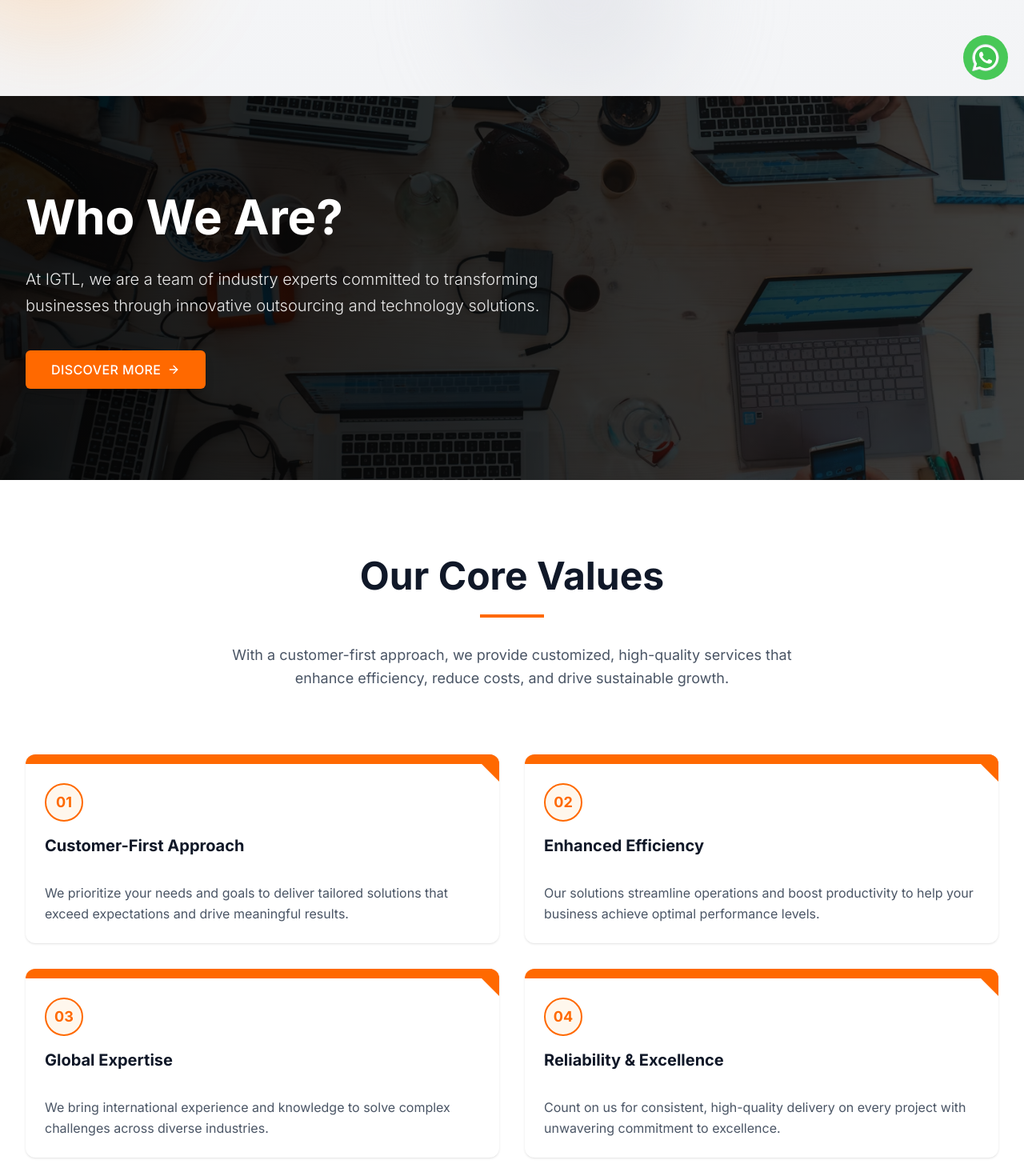
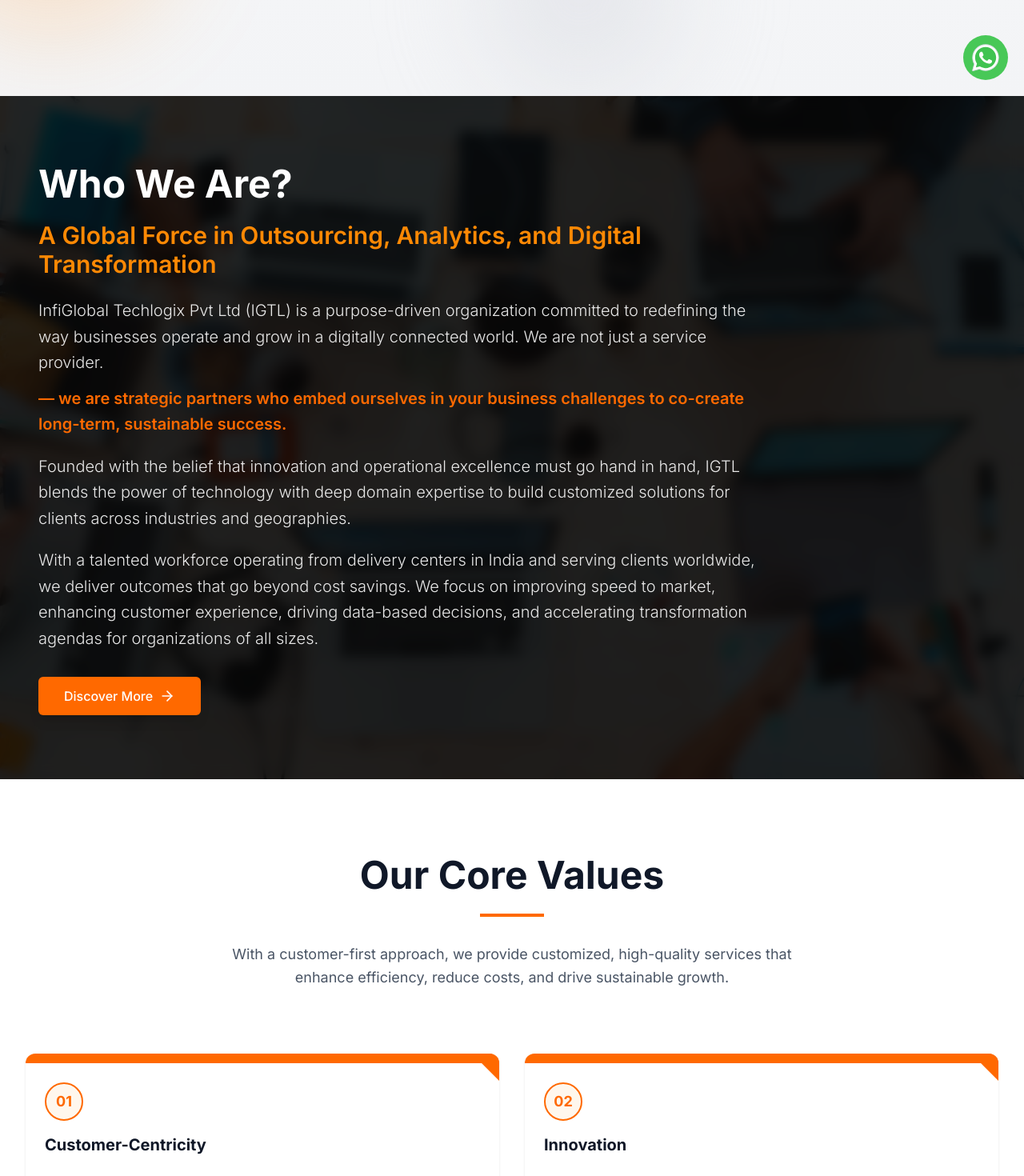
Before and after one commit to Ruhul-Mirza/igtl_main, a Next.js app: page / in a window 1280 px wide. Shown: the part 680-2150 px from the top of the page at 80% size. Built offline with nearby package versions, Linux system fonts and the light colour scheme.

Commit message:
content updated

```diff
--- a/src/components/AboutHero.tsx
+++ b/src/components/AboutHero.tsx
@@ -17,8 +17,8 @@
           <h1 className="text-5xl md:text-6xl font-bold tracking-tight text-gray-900 leading-tight">
             About <span className="text-orange-500">IGTL</span>
           </h1>
-          <p className="mt-6 text-xl md:text-2xl text-gray-600 max-w-2xl">
-            Empowering businesses through innovation and excellence
+          <p className="mt-6 text-xl md:text-2xl text-gray-600 max-w-3xl">
+            Empowering Enterprises to Operate Smarter and Scale Faster
           </p>
         </div>
       </div>
--- a/src/components/AboutSection.tsx
+++ b/src/components/AboutSection.tsx
@@ -1,4 +1,5 @@
 import { Award, BarChart, Target } from "lucide-react";
+
 export default function AboutSection() {
   return (
     <section className="max-w-7xl mx-auto px-4 sm:px-6 lg:px-8 -mt-16 relative z-10">
@@ -8,18 +9,30 @@
             <div className="h-1 w-12 bg-orange-500 mr-4"></div>
             <h2 className="text-3xl font-bold text-gray-900">About Us</h2>
           </div>
-          <p className="text-lg text-gray-700 leading-relaxed mb-12 max-w-4xl">
-            At IGTL, we are dedicated to providing seamless, end-to-end
-            outsourcing and technology services that empower businesses. With
-            years of experience and a deep understanding of industry dynamics,
-            we offer tailored solutions that optimize processes, maximize
-            efficiency, and deliver superior business outcomes. Our mission is
-            to enable organizations to stay ahead in an ever-evolving digital
-            landscape through strategic innovation and exceptional service.
+          <p className="text-lg text-gray-700 leading-relaxed mb-6 max-w-4xl">
+            At IGTL, we specialize in delivering end-to-end Business Process Outsourcing (BPO), Knowledge Process Outsourcing (KPO), and next-generation Technology Services that help organizations future-proof their operations.
+          </p>
+          <p className="text-lg text-gray-700 leading-relaxed mb-6 max-w-4xl">
+            Our success is rooted in:
+          </p>
+          <ul className="space-y-3 mb-6 max-w-4xl">
+            {[
+              "A consultative approach that prioritizes understanding your unique business landscape.",
+              "A solution-first mindset focused on driving measurable performance.",
+              "A partnership philosophy that emphasizes transparency, trust, and shared growth.",
+            ].map((item, index) => (
+              <li key={index} className="relative pl-6 text-orange-600 text-base md:text-lg font-medium leading-relaxed">
+                <span className="absolute left-0 top-2 w-2.5 h-2.5 bg-orange-500 rounded-full"></span>
+                {item}
+              </li>
+            ))}
+          </ul>
+          <p className="text-lg text-gray-700 leading-relaxed max-w-4xl">
+            With years of cross-industry experience, we support a wide range of business functions—from customer service and back-office management to analytics, AI automation, software development, and digital infrastructure management. Our mission is to be the go-to partner for organizations seeking transformation that’s not only digital—but also human, agile, and impactful.
           </p>
 
           <div className="grid grid-cols-1 sm:grid-cols-2 lg:grid-cols-3 gap-6 md:gap-8 mt-12 md:mt-16">
-            <div className="group bg-white p-6 md:p-8 rounded-xl border border-orange-100 shadow-sm hover:shadow-md transition-all duration-300 hover:-translate-y-1" data-aos="fade-up" >
+            <div className="group bg-white p-6 md:p-8 rounded-xl border border-orange-100 shadow-sm hover:shadow-md transition-all duration-300 hover:-translate-y-1" data-aos="fade-up">
               <div className="w-14 h-14 md:w-16 md:h-16 bg-gradient-to-br from-orange-500 to-orange-600 rounded-2xl flex items-center justify-center mb-5 md:mb-6 transform group-hover:rotate-3 transition-transform duration-300">
                 <Target className="text-white h-7 w-7 md:h-8 md:w-8" />
               </div>
@@ -27,12 +40,11 @@
                 Expertise
               </h3>
               <p className="text-sm md:text-base text-gray-600">
-                Years of industry experience delivering tailored solutions
-                across sectors
+                Years of industry experience delivering tailored solutions across sectors
               </p>
             </div>
 
-            <div className="group bg-white p-6 md:p-8 rounded-xl border border-orange-100 shadow-sm hover:shadow-md transition-all duration-300 hover:-translate-y-1" data-aos="fade-up" >
+            <div className="group bg-white p-6 md:p-8 rounded-xl border border-orange-100 shadow-sm hover:shadow-md transition-all duration-300 hover:-translate-y-1" data-aos="fade-up">
               <div className="w-14 h-14 md:w-16 md:h-16 bg-gradient-to-br from-orange-500 to-orange-600 rounded-2xl flex items-center justify-center mb-5 md:mb-6 transform group-hover:rotate-3 transition-transform duration-300">
                 <BarChart className="text-white h-7 w-7 md:h-8 md:w-8" />
               </div>
@@ -40,12 +52,11 @@
                 Innovation
               </h3>
               <p className="text-sm md:text-base text-gray-600">
-                Cutting-edge technology solutions that drive business
-                transformation
+                Cutting-edge technology solutions that drive business transformation
               </p>
             </div>
 
-            <div className="group bg-white p-6 md:p-8 rounded-xl border border-orange-100 shadow-sm hover:shadow-md transition-all duration-300 hover:-translate-y-1 sm:col-span-2 lg:col-span-1" data-aos="fade-up" >
+            <div className="group bg-white p-6 md:p-8 rounded-xl border border-orange-100 shadow-sm hover:shadow-md transition-all duration-300 hover:-translate-y-1 sm:col-span-2 lg:col-span-1" data-aos="fade-up">
               <div className="w-14 h-14 md:w-16 md:h-16 bg-gradient-to-br from-orange-500 to-orange-600 rounded-2xl flex items-center justify-center mb-5 md:mb-6 transform group-hover:rotate-3 transition-transform duration-300">
                 <Award className="text-white h-7 w-7 md:h-8 md:w-8" />
               </div>
--- a/src/components/VisionMission.tsx
+++ b/src/components/VisionMission.tsx
@@ -3,7 +3,10 @@
     <section className="max-w-7xl mx-auto px-4 sm:px-6 lg:px-8 py-24">
       <div className="grid grid-cols-1 md:grid-cols-2 gap-12">
         {/* Vision Card */}
-        <div className="relative bg-white rounded-2xl shadow-sm overflow-hidden group transition-all duration-300" data-aos="fade-right" >
+        <div
+          className="relative bg-white rounded-2xl shadow-sm overflow-hidden group transition-all duration-300"
+          data-aos="fade-right"
+        >
           <div className="absolute top-0 left-0 w-full h-1 bg-gradient-to-r from-orange-400 to-orange-600"></div>
           <div className="absolute top-0 right-0 w-24 h-24 bg-orange-500 opacity-10 rounded-bl-full transform translate-x-6 -translate-y-6"></div>
           <div className="p-10">
@@ -13,35 +16,55 @@
               </div>
               <h2 className="text-2xl font-bold text-gray-900">Our Vision</h2>
             </div>
+            <p className="text-gray-700 leading-relaxed text-lg mb-4">
+              To be a globally respected leader in business transformation, delivering superior value through innovation, integrity, and customer-centric solutions.
+            </p>
             <p className="text-gray-700 leading-relaxed text-lg">
-              To be a global leader in BPO, KPO, and technology solutions,
-              redefining business efficiency through cutting-edge innovation,
-              operational excellence, and an unwavering commitment to client
-              success.
+              We envision a world where businesses of all sizes can leverage intelligent outsourcing and advanced technologies to operate with greater precision, agility, and impact. Through continuous learning, disruptive thinking, and collaborative execution, IGTL strives to lead the way in transforming industries, empowering people, and enabling a digitally inclusive future.
             </p>
           </div>
         </div>
 
         {/* Mission Card */}
-        <div className="relative bg-white rounded-2xl shadow-sm overflow-hidden group transition-all duration-300" data-aos="fade-left" >
+        <div
+          className="relative bg-white rounded-2xl shadow-sm overflow-hidden group transition-all duration-300 w-full"
+          data-aos="fade-left"
+        >
+          {/* Top bar & shape */}
           <div className="absolute top-0 left-0 w-full h-1 bg-gradient-to-r from-orange-400 to-orange-600"></div>
-          <div className="absolute top-0 right-0 w-24 h-24 bg-orange-500 opacity-10 rounded-bl-full transform translate-x-6 -translate-y-6"></div>
-          <div className="p-10">
-            <div className="flex items-center mb-8">
-              <div className="w-12 h-12 bg-orange-100 rounded-full flex items-center justify-center mr-4 group-hover:bg-orange-200 transition-colors duration-300">
-                <span className="text-orange-600 font-bold text-lg">02</span>
+          <div className="absolute top-0 right-0 w-20 h-20 sm:w-24 sm:h-24 bg-orange-500 opacity-10 rounded-bl-full transform translate-x-4 -translate-y-4 sm:translate-x-6 sm:-translate-y-6"></div>
+
+          {/* Card Content */}
+          <div className="p-5 sm:p-6 md:p-8 lg:p-10">
+            {/* Header */}
+            <div className="flex flex-col sm:flex-row sm:items-center sm:justify-start mb-6 gap-3 sm:gap-6">
+              <div className="w-10 h-10 sm:w-12 sm:h-12 bg-orange-100 rounded-full flex items-center justify-center group-hover:bg-orange-200 transition-colors duration-300">
+                <span className="text-orange-600 font-bold text-base sm:text-lg">02</span>
               </div>
-              <h2 className="text-2xl font-bold text-gray-900">Our Mission</h2>
+              <h2 className="text-xl sm:text-2xl font-bold text-gray-900">Our Mission</h2>
             </div>
-            <p className="text-gray-700 leading-relaxed text-lg">
-              To empower businesses with high-quality, technology-driven
-              outsourcing solutions that enhance productivity, drive growth, and
-              create long-term value for our clients, employees, and
-              stakeholders.
+
+            {/* Main Paragraph */}
+            <p className="text-gray-700 leading-relaxed text-sm sm:text-base md:text-lg mb-4">
+              To deliver high-quality, technology-enabled outsourcing and innovation services that empower clients to exceed their business goals.
+            </p>
+
+            {/* List Items */}
+            <ul className="list-disc list-outside pl-6 text-orange-500 text-sm sm:text-base md:text-lg font-medium space-y-2 mb-4">
+              <li className="leading-relaxed">Best-in-class processes and domain expertise</li>
+              <li className="leading-relaxed">Secure and scalable digital ecosystems</li>
+              <li className="leading-relaxed">Customer-first service delivery</li>
+              <li className="leading-relaxed">A highly skilled and engaged global workforce</li>
+            </ul>
+            {/* Ending Paragraph */}
+            <p className="text-gray-700 leading-relaxed text-sm sm:text-base md:text-lg">
+              Our mission extends beyond business—to empower our employees, enrich communities, and make a positive impact on society through inclusive growth, responsible governance, and sustainability practices.
             </p>
           </div>
         </div>
+
       </div>
     </section>
+
   );
 }
--- a/src/components/WhoWeAre.tsx
+++ b/src/components/WhoWeAre.tsx
@@ -1,7 +1,16 @@
 "use client";
 
 import React from 'react';
-import { ArrowRight, Zap,  BarChart, GlobeIcon, ShieldCheck } from 'lucide-react';
+import {
+  Users,
+  Lightbulb,
+  ShieldCheck,
+  Star,
+  RefreshCw,
+  Handshake,
+ArrowRight,
+  Leaf,
+} from "lucide-react"
 import WhoWeAre1 from "../../public/WhoWeAre1.avif"
 import Image from 'next/image';
 import Link from 'next/link';
@@ -10,34 +19,64 @@
 const coreValueCards = [
   {
     id: "01",
-      title: "Customer-First Approach",
-      icon: Zap,
-      content: "We prioritize your needs and goals to deliver tailored solutions that exceed expectations and drive meaningful results.",
-    }, {
+    title: "Customer-Centricity",
+    icon: Users,
+    content:
+      "We put our clients at the heart of every solution. Every service is tailored to deliver exceptional experiences and measurable outcomes.",
+  },
+  {
     id: "02",
-      title: "Enhanced Efficiency",
-      icon: BarChart,
-      content: "Our solutions streamline operations and boost productivity to help your business achieve optimal performance levels.",
-    }, {
+    title: "Innovation",
+    icon: Lightbulb,
+    content:
+      "We foster a culture of continuous improvement and embrace emerging technologies to offer smarter, faster, and more effective solutions.",
+  },
+  {
     id: "03",
-      title: "Global Expertise",
-      icon: GlobeIcon,
-      content: "We bring international experience and knowledge to solve complex challenges across diverse industries.",
-    }, {
+    title: "Integrity",
+    icon: ShieldCheck,
+    content:
+      "We believe in doing what’s right. Transparency, ethical conduct, and honesty guide our relationships with clients, employees, and stakeholders.",
+  },
+  {
     id: "04",
-      title: "Reliability & Excellence",
-      icon: ShieldCheck,
-      content: "Count on us for consistent, high-quality delivery on every project with unwavering commitment to excellence.",
-    }
+    title: "Excellence",
+    icon: Star,
+    content:
+      "From service delivery to customer engagement, we maintain high standards of quality, accountability, and performance at all times.",
+  },
+  {
+    id: "05",
+    title: "Agility",
+    icon: RefreshCw,
+    content:
+      "In a constantly evolving business landscape, we adapt quickly and think ahead, ensuring our clients remain future-ready.",
+  },
+  {
+    id: "06",
+    title: "Collaboration",
+    icon: Handshake,
+    content:
+      "We believe the best outcomes are achieved through teamwork—both internally and with our clients—by sharing knowledge, resources, and insights.",
+  },
+  {
+    id: "07",
+    title: "Responsibility",
+    icon: Leaf,
+    content:
+      "As a forward-thinking organization, we are committed to diversity, equity, inclusion, and environmental sustainability in every sphere of our operations.",
+  },
 ]
   return (
     <main className="min-h-screen bg-white">
       {/* Hero Section with improved responsiveness */}
-      <section className="relative min-h-[60vh] flex items-center" data-aos="fade-right"
+      <section
+        className="relative min-h-screen flex items-center"
+        data-aos="fade-right"
         data-aos-offset="300"
       >
-        <div className="absolute inset-0 z-0">
-          <div className="absolute inset-0 bg-gradient-to-r from-black/90 to-black/70 z-10"></div>
+        {/* Background Image + Overlay */}
+        <div className="absolute inset-0">
           <Image
             src={WhoWeAre1}
             alt="Professional office environment"
@@ -45,26 +84,49 @@
             priority
             className="object-cover object-center"
           />
+          <div className="absolute inset-0 bg-black/85 backdrop-blur-sm" />
         </div>
-        <div className="container mx-auto px-4 sm:px-6 lg:px-8 relative z-20">
-          <div className="max-w-3xl">
-            <h1 className="text-3xl sm:text-4xl md:text-5xl lg:text-6xl font-bold text-white leading-tight mb-6">
+
+        {/* Content Container */}
+        <div className="container relative z-10 px-4 sm:px-6 lg:px-12 mx-auto">
+          <div className="max-w-4xl text-white my-20">
+            {/* Heading */}
+            <h1 className="text-3xl md:text-4xl lg:text-5xl font-bold leading-tight mb-4">
               Who We Are?
             </h1>
 
-            <p className="text-md sm:text-ld md:text-xl text-white/90 font-light leading-relaxed mb-8 md:mb-10 max-w-2xl">
-              At IGTL, we are a team of industry experts committed to transforming businesses through innovative outsourcing and technology solutions.
+            {/* Subheading */}
+            <h2 className="text-lg sm:text-xl md:text-2xl lg:text-3xl font-semibold text-orange-400 mb-6">
+              A Global Force in Outsourcing, Analytics, and Digital Transformation
+            </h2>
+
+            {/* Description */}
+            <div className="space-y-5 text-white/90 text-base sm:text-lg md:text-xl leading-relaxed font-light">
+              <p>
+                InfiGlobal Techlogix Pvt Ltd (IGTL) is a purpose-driven organization committed to redefining the way businesses operate and grow in a digitally connected world. We are not just a service provider.<br />
+                <span className='block text-orange-500 font-semibold mb-5 mt-3'>— we are strategic partners who embed ourselves in your business challenges to co-create long-term, sustainable success.</span>
               </p>
+              <p>
+                Founded with the belief that innovation and operational excellence must go hand in hand, IGTL blends the power of technology with deep domain expertise to build customized solutions for clients across industries and geographies.
+              </p>
+              <p>
+                With a talented workforce operating from delivery centers in India and serving clients worldwide, we deliver outcomes that go beyond cost savings. We focus on improving speed to market, enhancing customer experience, driving data-based decisions, and accelerating transformation agendas for organizations of all sizes.
+              </p>
+            </div>
+
+            {/* CTA */}
+            <div className="mt-8">
               <Link href="/about">
-            <button className="group inline-flex items-center gap-2 bg-orange-500 text-white px-6 sm:px-8 py-3 cursor-pointer rounded-md hover:bg-orange-600 transition-all duration-300 shadow-lg hover:shadow-xl">
-              <span className="font-medium tracking-wide">DISCOVER MORE</span>
-              <ArrowRight className="w-4 h-4 group-hover:translate-x-1 transition-transform duration-300" />
+                <button className="group inline-flex items-center gap-2 bg-orange-500 text-white px-6 sm:px-8 py-3 rounded-md font-medium hover:bg-orange-600 transition-all duration-300 shadow-lg hover:shadow-xl">
+                  Discover More
+                  <ArrowRight className="w-5 h-5 group-hover:translate-x-1 transition-transform duration-300" />
                 </button>
               </Link>
-
+            </div>
           </div>
         </div>
       </section>
+
 
       {/* Main Content Section with improved layout */}
       <section className="py-16 md:py-24 lg:py-24">
```
Also changed, not shown: 1 other file (tests, documents, lock files or other folders). Lines whose indentation alone changed are shown as unchanged.
